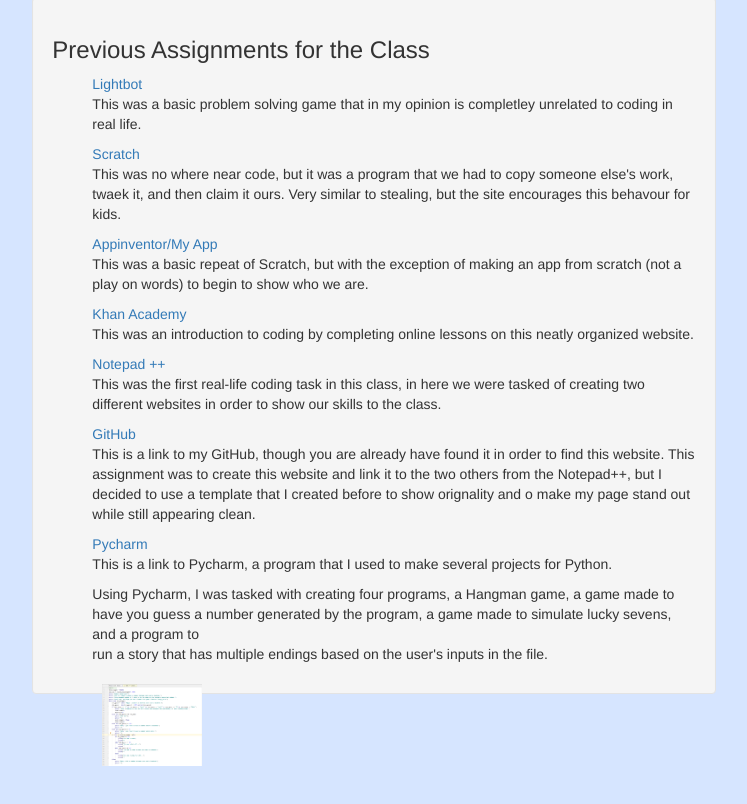
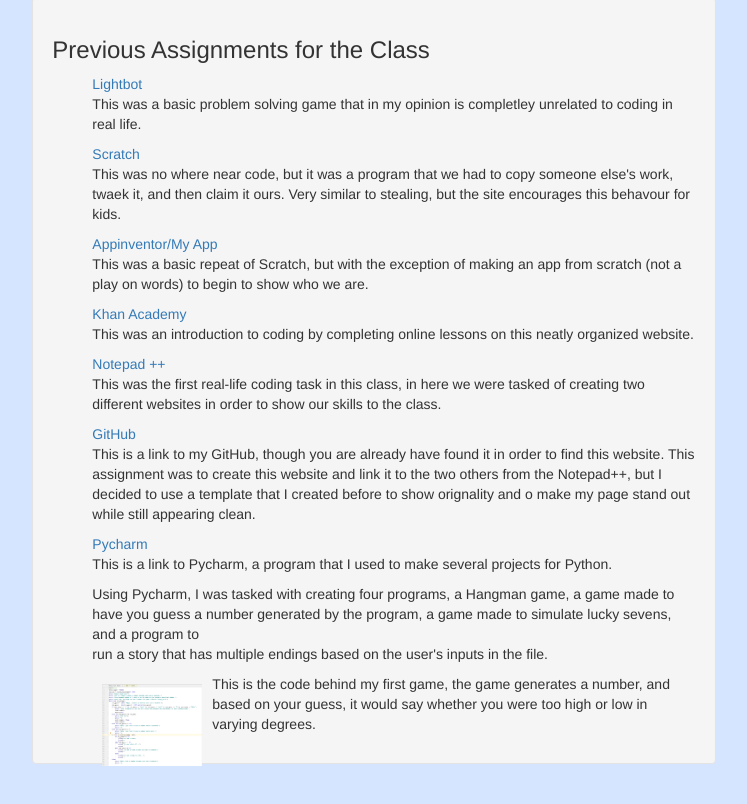
Before and after one commit to dvalle910/P5PTHWYPROJ, a plain HTML site: page Websites/Website.html in a window 1280 px wide. Shown: the part 862-1666 px from the top of the page, without its empty margins (276-1023 px from the left). Drawn offline with nearby package versions, Linux system fonts and the light colour scheme.

Commit message:
Update Website.html
description

```diff
--- a/Websites/Website.html
+++ b/Websites/Website.html
@@ -108,6 +108,7 @@
 			<p>Using Pycharm, I was tasked with creating four programs, a Hangman game, a game made to have you guess a number generated by the program, a game made to simulate lucky sevens, and a program to <br>
 			run a story that has multiple endings based on the user's inputs in the file.</p>
 			<img src="Python_One.PNG" alt="A picture of the code for my guessing game in Python." class="turn_around A-padding" width="100" title="This was the first project assigned through python, the program generated a number and depending on your input. It would tell you if you were too high or low to the number.">
+			<p>This is the code behind my first game, the game generates a number, and based on your guess, it would say whether you were too high or low in varying degrees.</p>
 		</ul>
       </div>
     </div>
```
